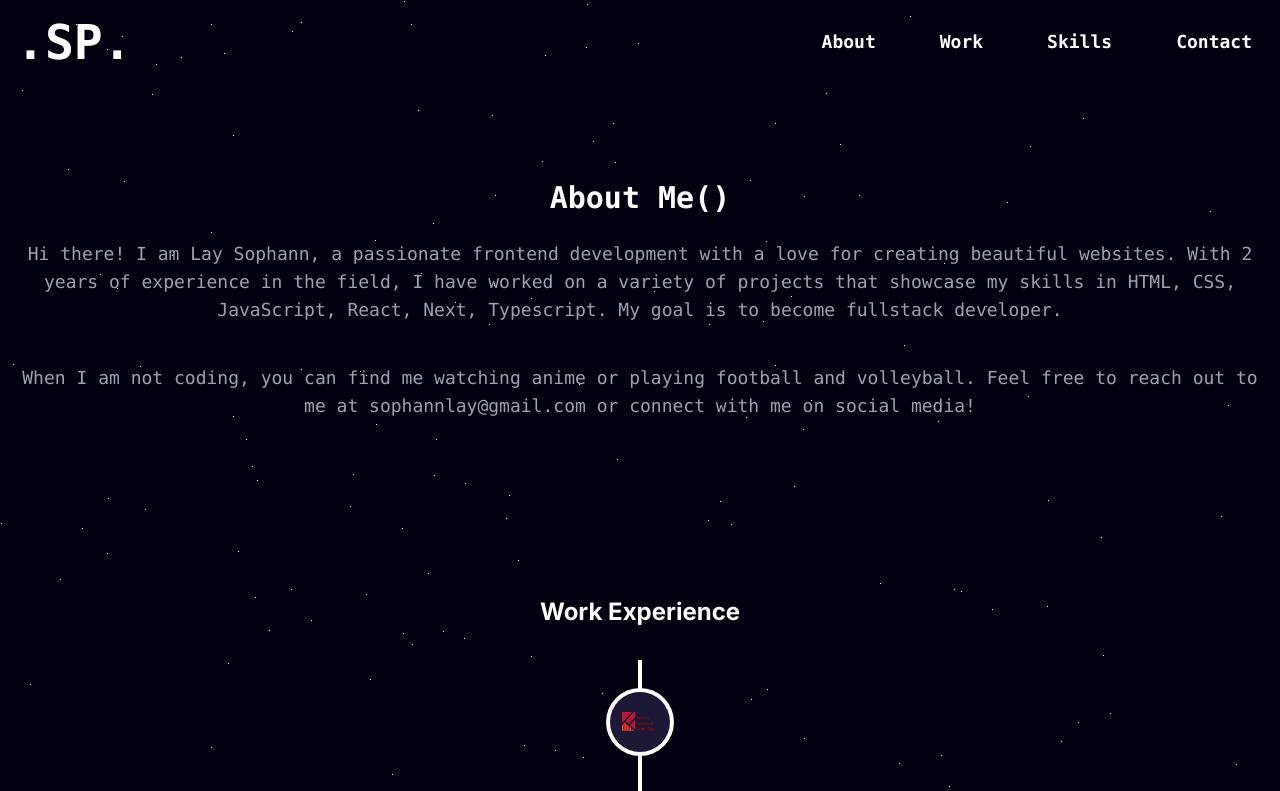
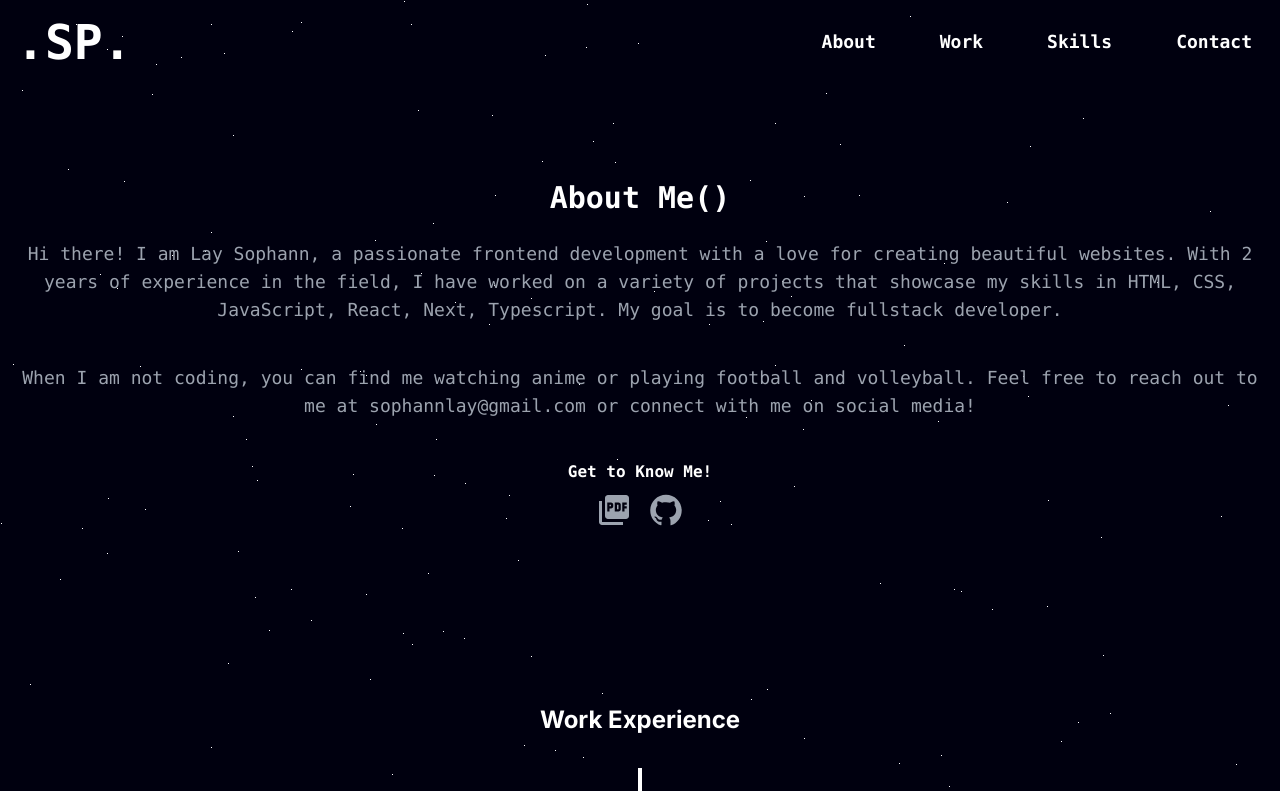
Before and after one commit to laysophann/portfolio, a Next.js app: page / in a window 1280 px wide. Shown: the top 791 px of the page. Built offline with nearby package versions, Linux system fonts and the light colour scheme.

Commit message:
add resume and github

```diff
--- a/app/page.tsx
+++ b/app/page.tsx
@@ -7,7 +7,7 @@ import About from "../components/About";
 import Work from "../components/Work";
 import Skills from "../components/Skills";
 import Contact from "../components/Contact";
-import { BiSolidArrowToTop } from "react-icons/bi";
+import { IoArrowUpCircle } from "react-icons/io5";
 
 const scrollToTop = () => {
   window.scrollTo({ top: 0, behavior: "smooth" });
@@ -33,7 +33,7 @@ export default function Home() {
         className="text-gray-400 text-2xl md:text-3xl lg:text-4xl float-right mr-10 mb-10 animate-bounce cursor-pointer scroll-smooth"
         onClick={scrollToTop}
       >
-        <BiSolidArrowToTop />
+        <IoArrowUpCircle />
       </motion.div>
     </div>
   );
--- a/components/About.js
+++ b/components/About.js
@@ -1,4 +1,7 @@
-import React from 'react';
+import React from "react";
+import { MdPictureAsPdf } from "react-icons/md";
+import { AiFillGithub } from "react-icons/ai";
+import "../app/globals.css";
 
 function About() {
   return (
@@ -6,15 +9,34 @@ function About() {
       <div className="container mx-auto text-center p-4">
         <h2 className="text-3xl font-bold text-white mb-6">About Me()</h2>
         <p className="text-lg text-gray-400 mb-10">
-          Hi there! I am Lay Sophann, a passionate frontend development with a love for creating
-          beautiful websites. With 2 years of experience in the field,
-          I have worked on a variety of projects that showcase my skills in HTML, CSS,
-          JavaScript, React, Next, Typescript. My goal is to become fullstack developer.
+          Hi there! I am Lay Sophann, a passionate frontend development with a
+          love for creating beautiful websites. With 2 years of experience in
+          the field, I have worked on a variety of projects that showcase my
+          skills in HTML, CSS, JavaScript, React, Next, Typescript. My goal is
+          to become fullstack developer.
         </p>
-        <p className="text-lg text-gray-400">
-          When I am not coding, you can find me watching anime or playing football and volleyball.
-          Feel free to reach out to me at sophannlay@gmail.com or connect with me on social media!
+        <p className="text-lg text-gray-400 mb-10">
+          When I am not coding, you can find me watching anime or playing
+          football and volleyball. Feel free to reach out to me at
+          sophannlay@gmail.com or connect with me on social media!
         </p>
+        <h1 className="text-white font-bold mb-2">Get to Know Me!</h1>
+        <div className="flex text-gray-400 text-4xl justify-center items-center space-x-4 cursor-pointer">
+          <a
+            href="https://drive.google.com/drive/u/0/search?q=type:pdf"
+            target="_blank"
+            rel="noopener noreferrer"
+          >
+            <MdPictureAsPdf className="animate-spin-hover" />
+          </a>
+          <a
+            href="https://github.com/laysophann/"
+            target="_blank"
+            rel="noopener noreferrer"
+          >
+            <AiFillGithub className="animate-spin-hover" />
+          </a>
+        </div>
       </div>
     </section>
   );
```
